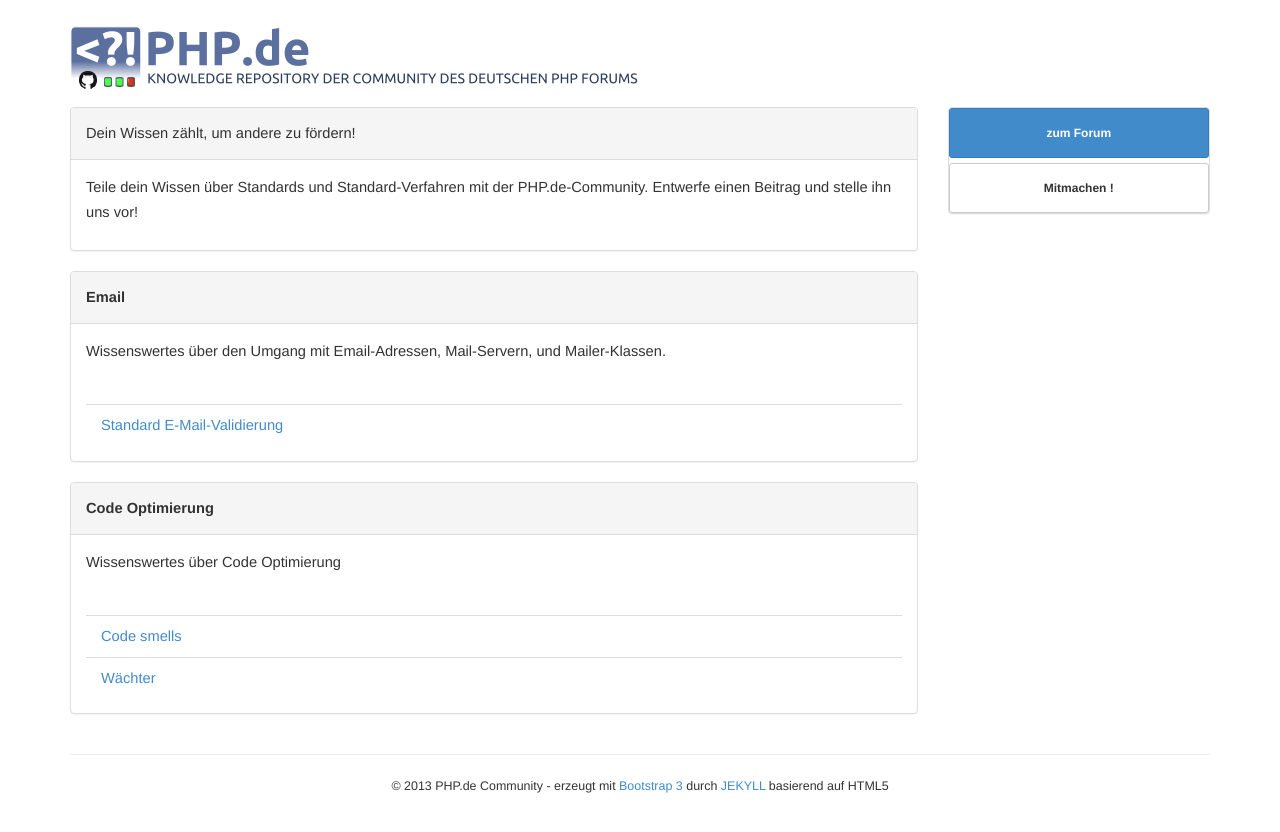
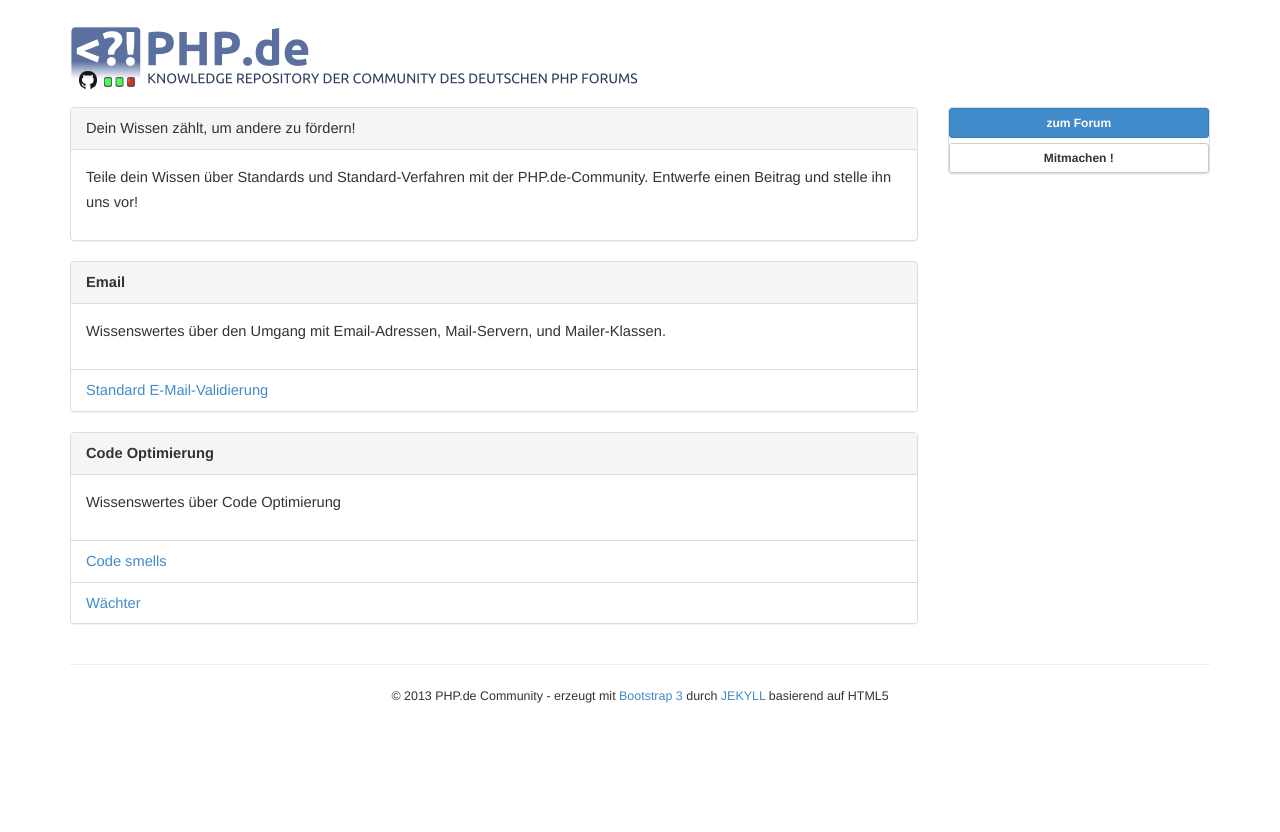
Before and after one commit to php-de/php-de.github.io, a Jekyll site: the page built from index.md, in a window 1280 px wide. Shown: the top 832 px of the page. Built offline with Jekyll 4.4.1, drawn with Linux system fonts in a browser that asks for light colours.

Commit message:
Update global.css

```diff
--- a/assets/css/global.css
+++ b/assets/css/global.css
@@ -41,7 +41,7 @@ body > .pageWrap {
     line-height:1.7;
 }
 
-.container .panel > * {
+.container .panel > p {
     padding:15px;
 }
 
```
